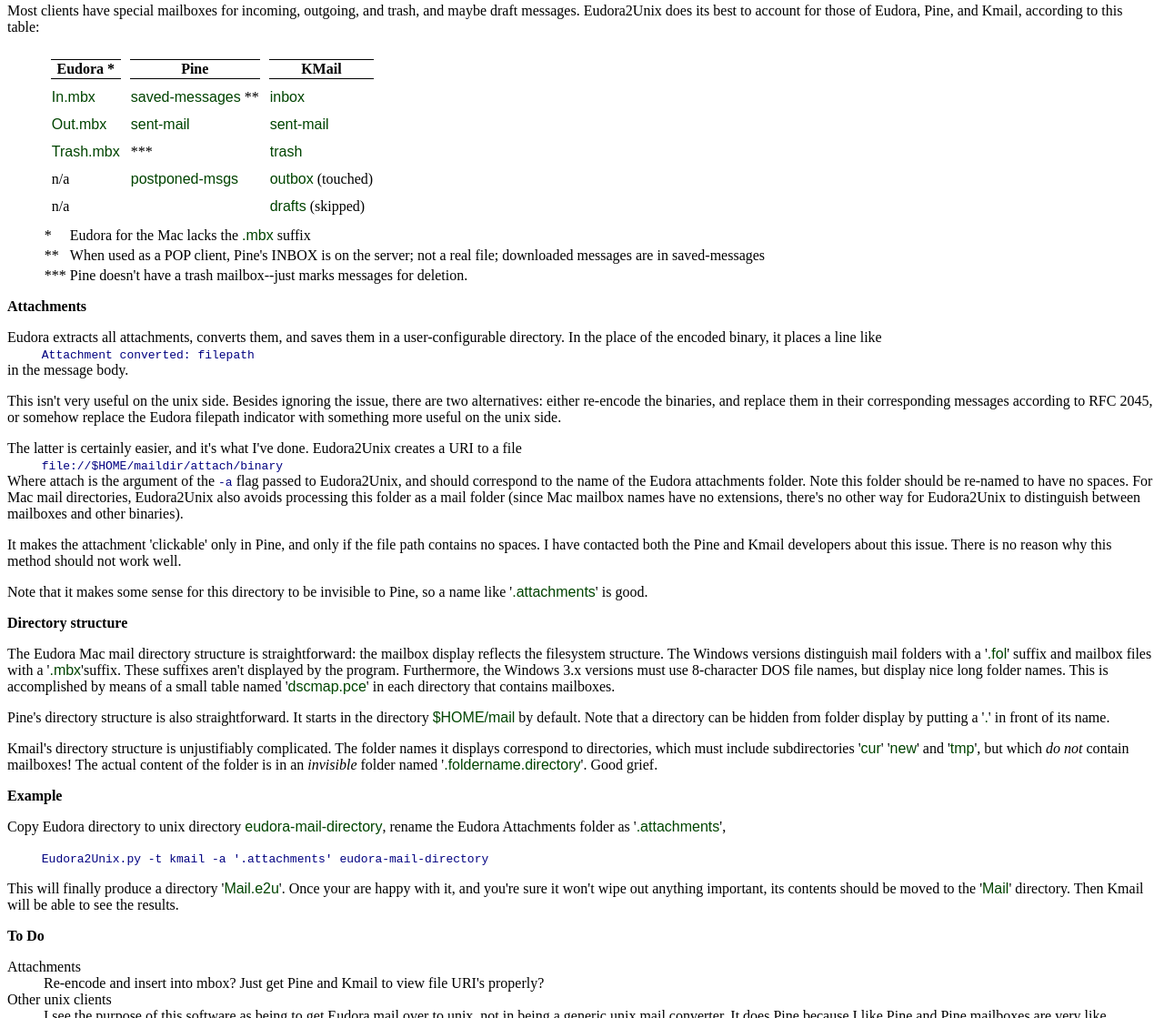
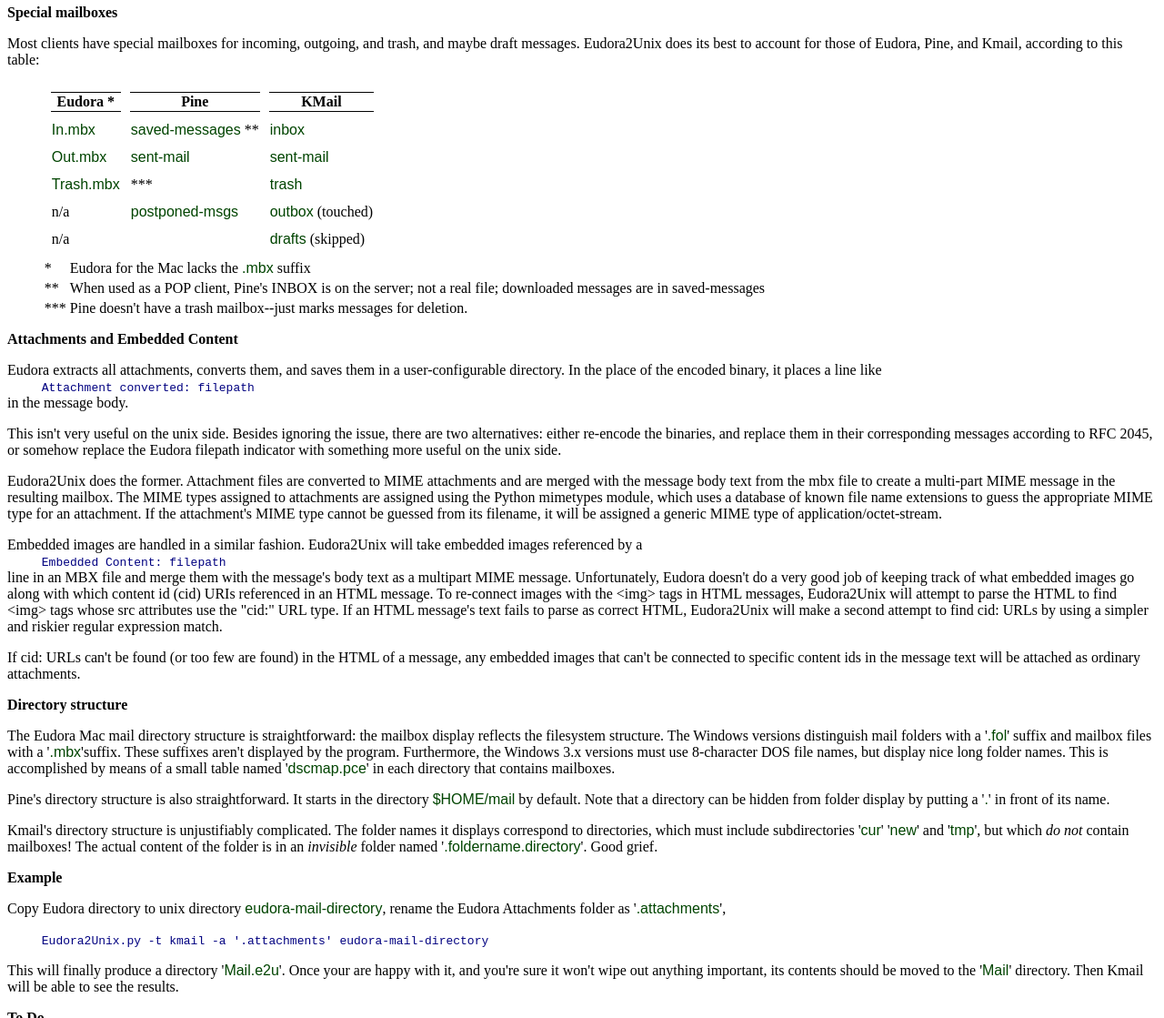
Before and after one commit to jonabbey/eudora2unix, a plain HTML site: page details.html in a window 1280 px wide. Shown: the part 1681-2800 px from the top of the page at 91% size. Drawn offline with Linux system fonts and the light colour scheme.

Commit message:
Wrote some docs for the changes I made to Eudora2Unix.

```diff
--- a/details.html
+++ b/details.html
@@ -49,8 +49,13 @@ Tested on
 </h2>
 <ul>
 <li>
+	Eudora v 7.1 Windows
+</li>
+<li>
 	Eudora v 5 Windows
 </li>
+<li>
+	Eudora v 6.2.4 Mac
 <li>
 	Eudora Lite v 3.1.3 Mac
 </li>
@@ -283,7 +288,7 @@ deletion.
 </table>
 
 <h2>
-Attachments
+Attachments and Embedded Content
 </h2>
 
 <p>
@@ -303,29 +308,35 @@ the unix side.
 </p>
 
 <p>
-The latter is certainly easier, and it's what I've done.  Eudora2Unix
-creates a URI to a file<br />
-<code class="indent">file://$HOME/maildir/attach/binary</code><br />
-Where attach is the argument of the <code>-a</code> flag passed to
-Eudora2Unix,
-and should correspond to the name of the Eudora attachments folder.
-Note this folder should be re-named to have no spaces.  For Mac
-mail directories, Eudora2Unix also avoids processing this folder as
-a mail folder (since Mac mailbox names have no extensions, there's no
-other way for Eudora2Unix to distinguish between mailboxes and other
-binaries).
+Eudora2Unix does the former.  Attachment files are converted to MIME
+attachments and are merged with the message body text from the mbx
+file to create a multi-part MIME message in the resulting mailbox.
+The MIME types assigned to attachments are assigned using the Python
+mimetypes module, which uses a database of known file name extensions
+to guess the appropriate MIME type for an attachment.  If the
+attachment's MIME type cannot be guessed from its filename, it will be
+assigned a generic MIME type of application/octet-stream.
 </p>
 
 <p>
-It makes the attachment 'clickable' only in Pine, and only if the
-file path contains no spaces.  I have contacted both the Pine and
-Kmail developers about this issue.  There is no reason why this
-method should not work well.
+Embedded images are handled in a similar fashion.  Eudora2Unix will
+take embedded images referenced by a <br />
+<code class="indent">Embedded Content: filepath</code><br /> line in
+an MBX file and merge them with the message's body text as a multipart
+MIME message.  Unfortunately, Eudora doesn't do a very good job of
+keeping track of what embedded images go along with which content id
+(cid) URIs referenced in an HTML message.  To re-connect images with
+the &lt;img&gt; tags in HTML messages, Eudora2Unix will attempt to
+parse the HTML to find &lt;img&gt; tags whose src attributes use the
+"cid:" URL type.  If an HTML message's text fails to parse as correct
+HTML, Eudora2Unix will make a second attempt to find cid: URLs by
+using a simpler and riskier regular expression match.
 </p>
 
-<p>
-Note that it makes some sense for this directory to be invisible
-to Pine, so a name like '<kbd>.attachments</kbd>' is good.
+<p>If cid: URLs can't be found (or too few are found) in the HTML of a
+message, any embedded images that can't be connected to specific
+content ids in the message text will be attached as ordinary
+attachments.
 </p>
 
 <h2>
@@ -384,13 +395,6 @@ To Do
 </h2>
 <dl>
 <dt>
-Attachments
-</dt>
-<dd>
-	Re-encode and insert into mbox?
-	Just get Pine and Kmail to view file URI's properly?
-</dd>
-<dt>
 Other unix clients
 </dt>
 <dd>
@@ -424,8 +428,8 @@ with recent Python distributions.
 <address>
 Permanent URL: <kbd><a href="http://sourceforge.net/projects/eudora2unix/">http://sourceforge.net/projects/eudora2unix/</a></kbd><br />
 Page last modified on
-2002-12-09,
-by Stevan White
+2010-12-17,
+by Jonathan Abbey
 (<a href="mailto:Stevan White &lt;Stevan_White@hotmail.com&gt;">Stevan_White@hotmail.com</a>).
 </address>
 
```
Also changed, not shown: 1 other file.
